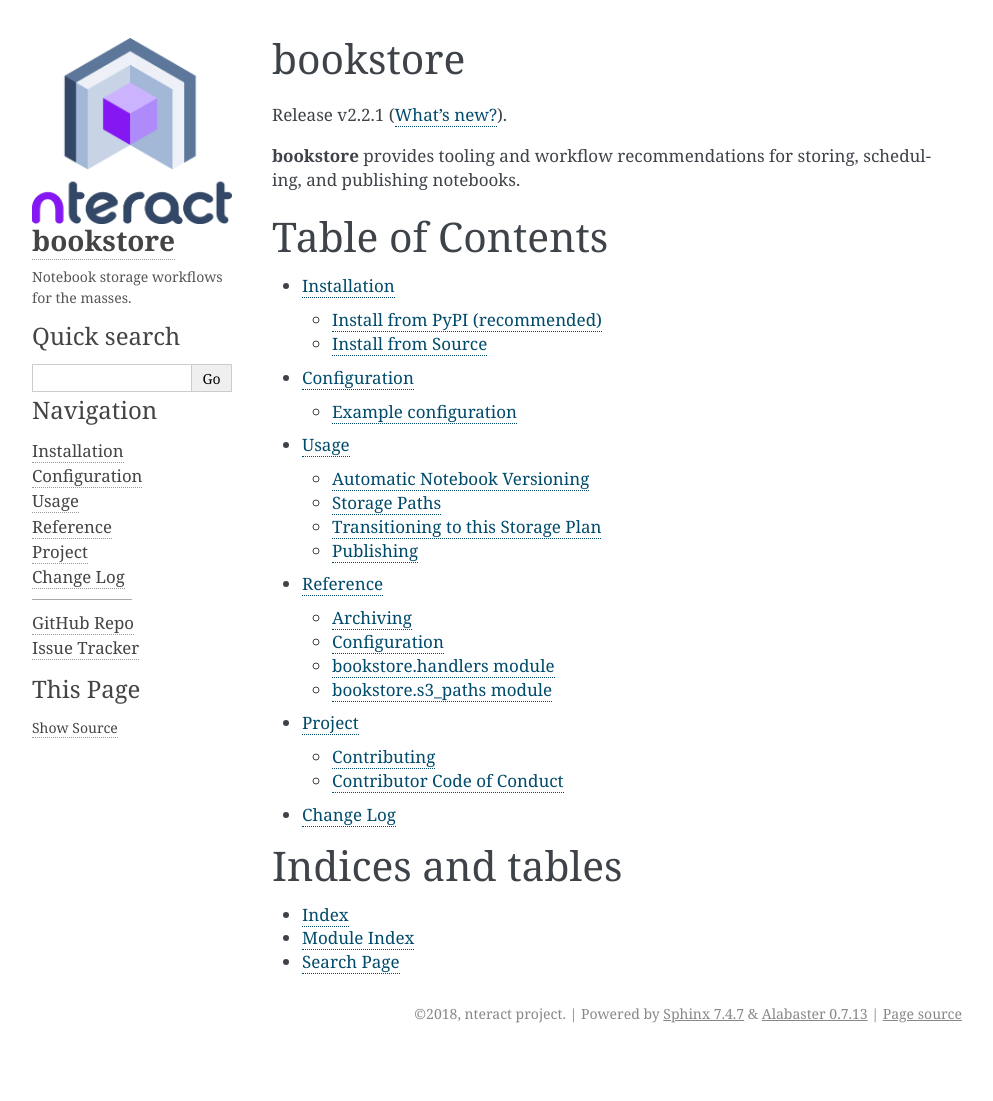
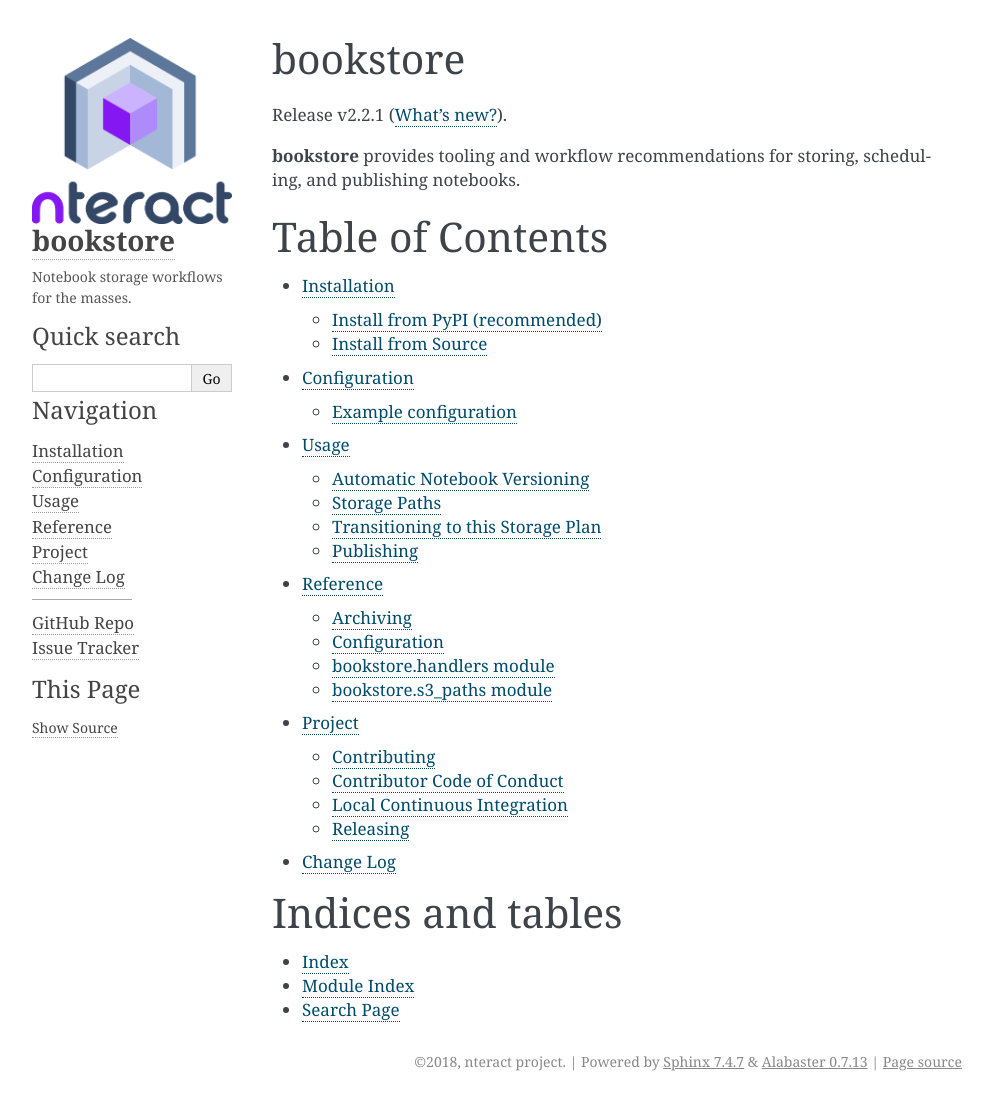
Before and after one commit to nteract/bookstore, a Sphinx documentation site: the page built from docs/source/index.rst, in a window 1280 px wide. Shown: the whole page, without its empty margins (148-1141 px from the left). Built offline with Sphinx 7.4.7, drawn with Linux system fonts in a browser that asks for light colours; pages that are not in the unit, such as notebooks, are missing from menus; before the commit the page ends 1053 px from its top, so only the background shows below that.

Commit message:
add ci local doc

```diff
--- a/docs/source/project/index.rst
+++ b/docs/source/project/index.rst
@@ -6,4 +6,5 @@
 
    contributing
    code_of_conduct
-   releaseing
+   local_ci
+   releasing
--- /dev/null
+++ b/docs/source/project/local_ci.rst
@@ -0,0 +1 @@
+.. mdinclude:: ../../../running_ci_locally.md
```
Also changed, not shown: running_ci_locally.md (line endings or trailing spaces).
